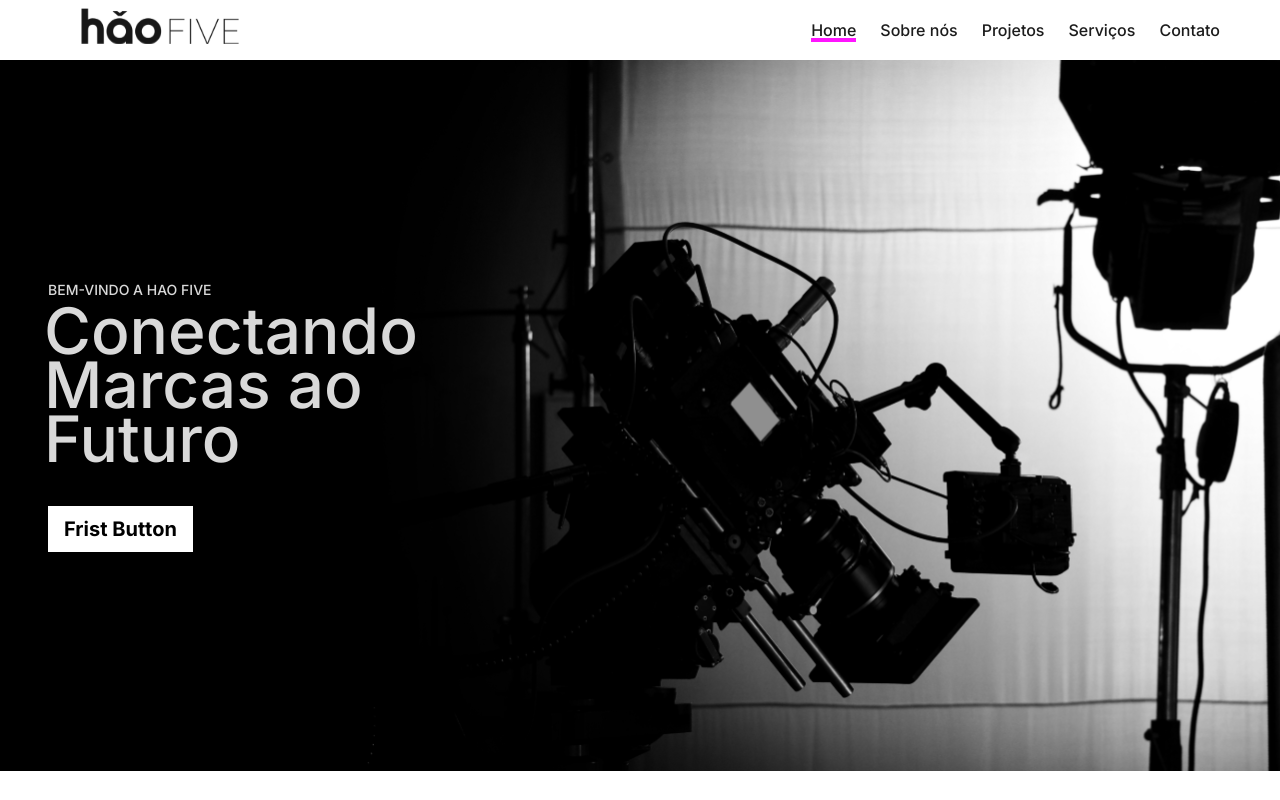
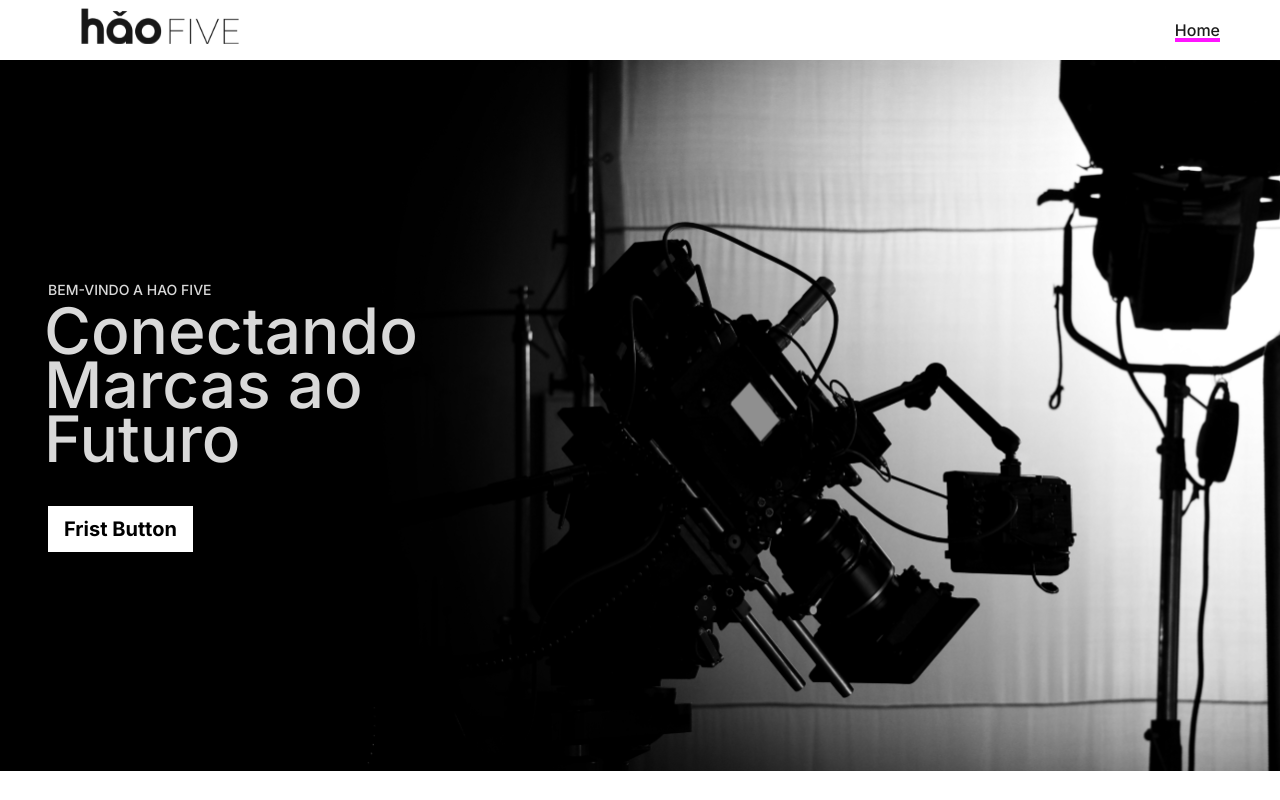
Before and after one commit to Matheus-Valviesse/hao-five, a Next.js app: page / in a window 1280 px wide. Shown: the top 800 px of the page. Built offline with nearby package versions, Linux system fonts and the light colour scheme.

Commit message:
coment header

```diff
--- a/src/components/Page/header/Header.jsx
+++ b/src/components/Page/header/Header.jsx
@@ -8,11 +8,11 @@ import { useEffect, useState } from 'react';
 const Header = () => {
 	const pathName = usePathname();
 	const headerLinks = [
-		{ name: 'Home', path: '/' },
-		{ name: 'Sobre nós', path: '/about' },
-		{ name: 'Projetos', path: '/projects' },
-		{ name: 'Serviços', path: '/services' },
-		{ name: 'Contato', path: '/contact' }
+		{ name: 'Home', path: '/' }
+		// { name: 'Sobre nós', path: '/about' },
+		// { name: 'Projetos', path: '/projects' },
+		// { name: 'Serviços', path: '/services' },
+		// { name: 'Contato', path: '/contact' }
 	];
 
 	return (
```
